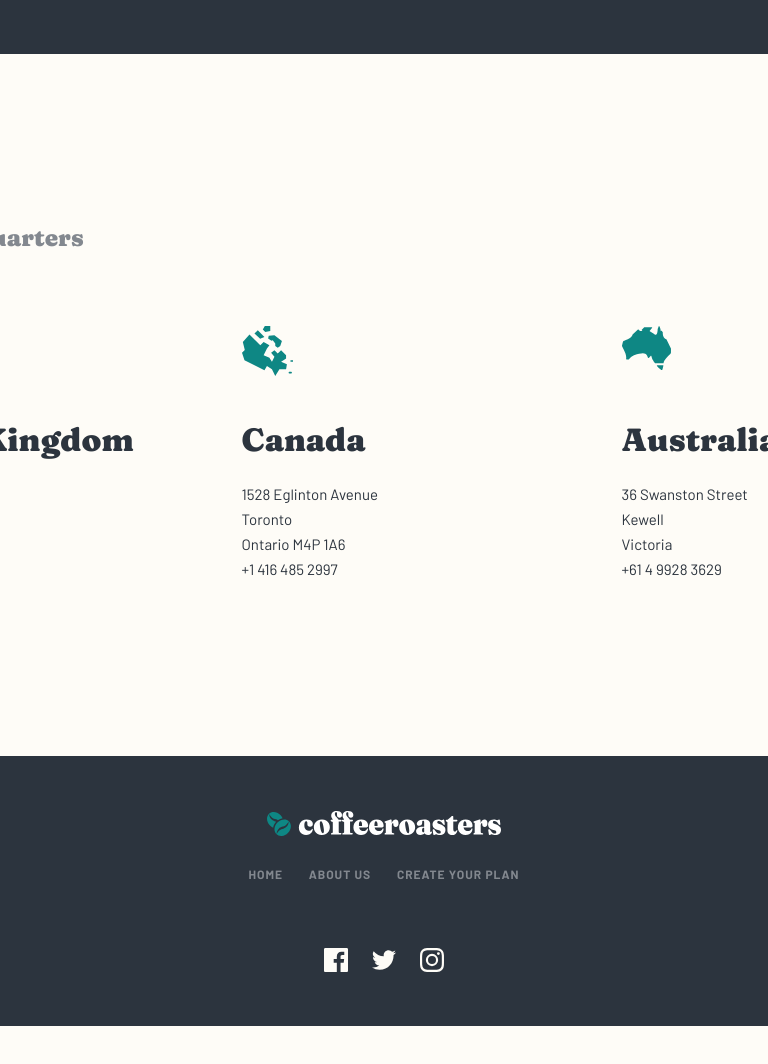
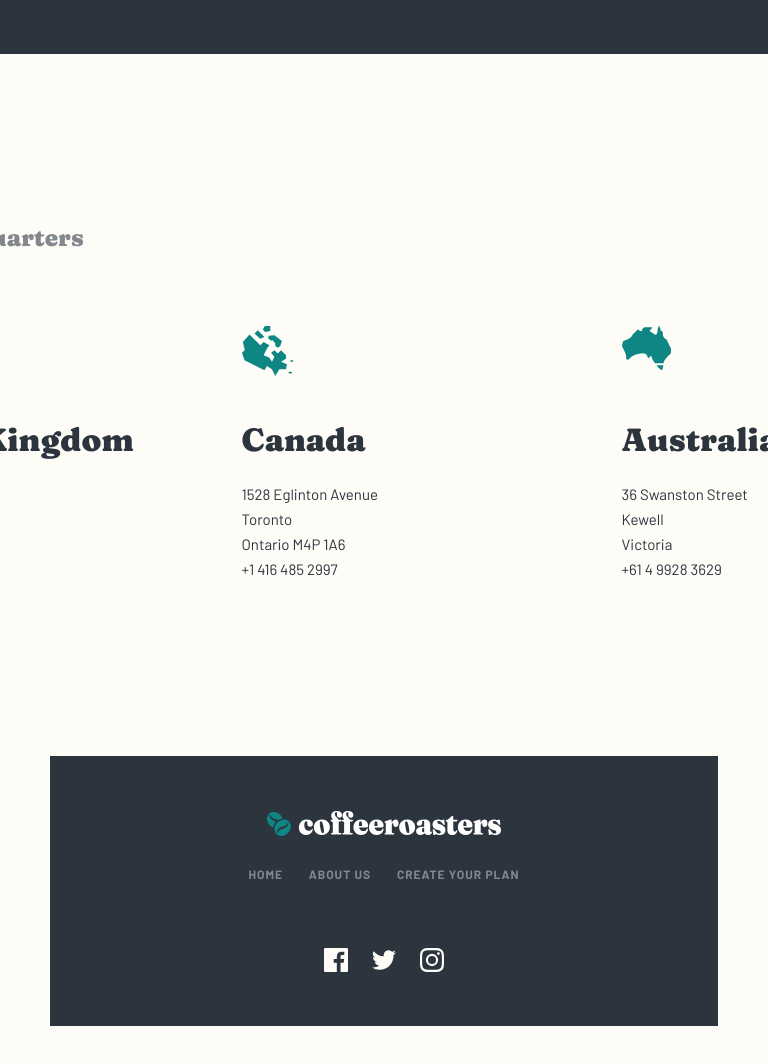
Before and after one commit to danielopq/Coffeeroasters, a React (Vite) app: page /aboutus in a window 768 px wide. Shown: the part 1927-2991 px from the top of the page. Built offline with nearby package versions, Linux system fonts and the light colour scheme.

Commit message:
footer.css - tablet version width modified

```diff
--- a/src/components/home/home.css
+++ b/src/components/home/home.css
@@ -24,7 +24,6 @@
         width: 688px;
         padding-left: 0px;
         margin: 144px 0px;
-        border: solid 1px red;
     }
 
     #homeHowItWorks div[class='planSteps'] {
--- a/src/components/shared/footer/footer.css
+++ b/src/components/shared/footer/footer.css
@@ -79,7 +79,7 @@ footer>div {
 
 @media (min-width: 768px) and (max-width: 1024px) {
     footer {
-        width: 100vw;
+        width: 668px;
         height: 270px;
         padding: 54px 190px;
         flex-direction: column;
```
